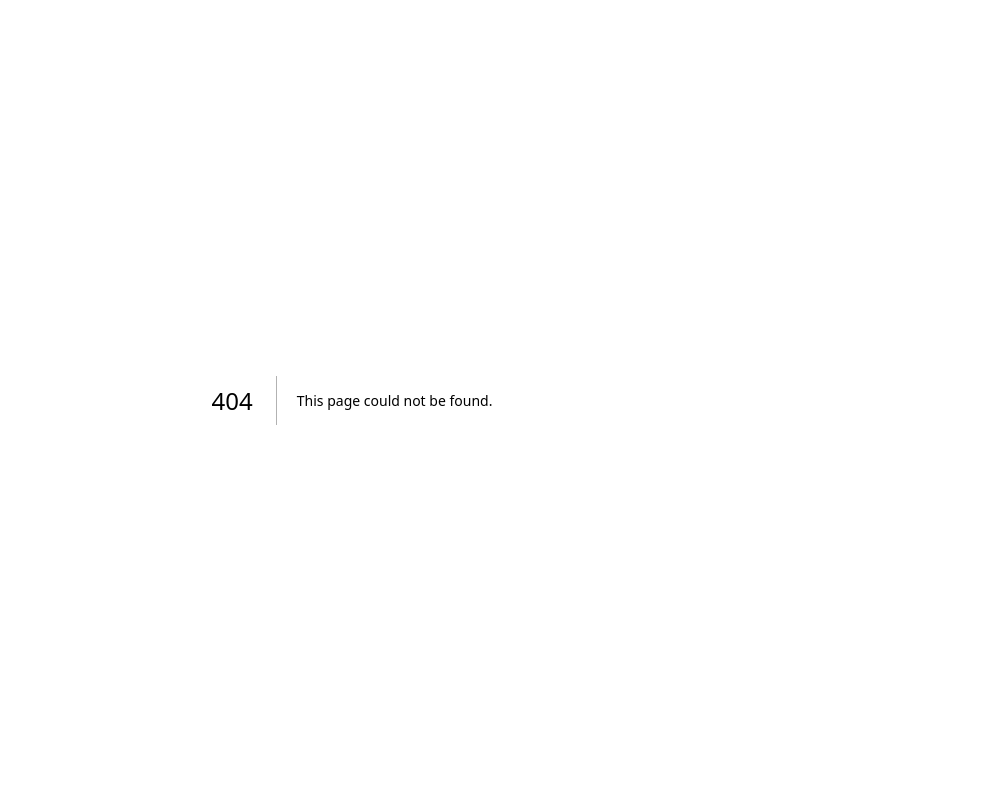
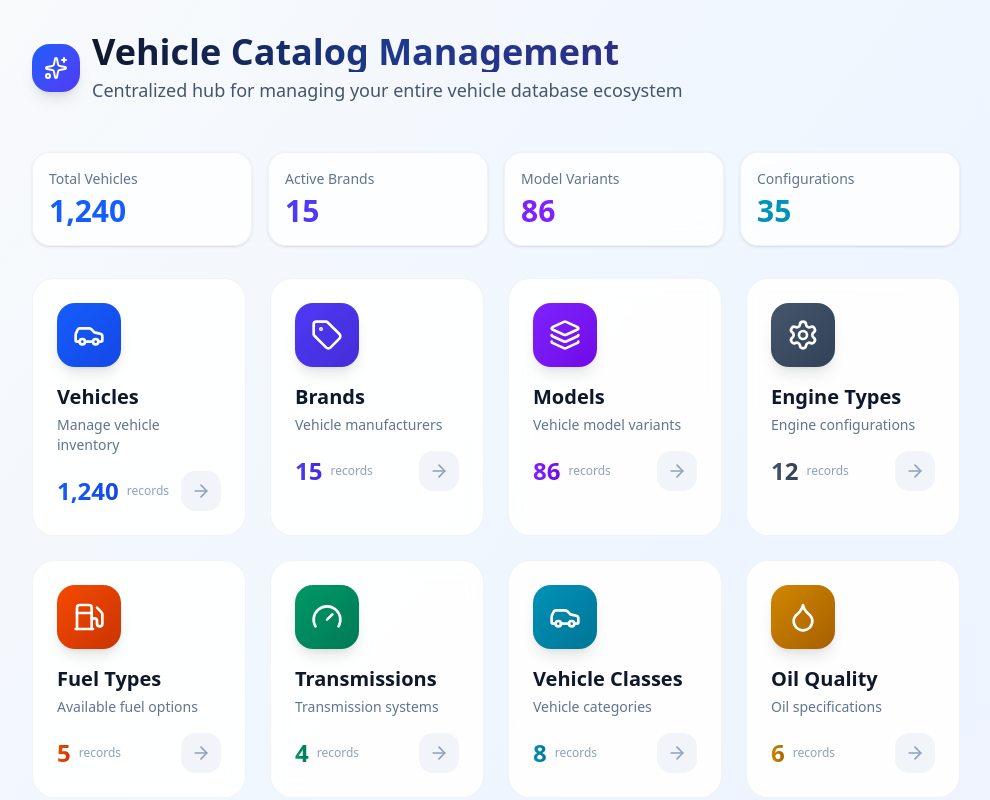
Before and after one commit to Navodyah/autofyx-frontend, a Next.js app: page /admin_dashboard/catalog in a window 1280 px wide. Before the commit this address had no page. Shown: the top 800 px of the page, without its empty margins (288-1278 px from the left). Built offline with nearby package versions, Linux system fonts and the light colour scheme.

Commit message:
catalog page

```diff
--- /dev/null
+++ b/app/admin_dashboard/catalog/page.tsx
@@ -0,0 +1,126 @@
+'use client';
+
+import Link from 'next/link';
+import {
+  Car, Tag, Layers, Fuel, Settings, Droplet, Gauge, ArrowRight, Sparkles
+} from 'lucide-react';
+
+const catalogItems = [
+  // Main Tables
+  { title: 'Vehicles', count: '1,240', icon: Car, color: 'from-blue-600 to-blue-700', href: '/admin_dashboard/catalog/vehicles', description: 'Manage vehicle inventory' },
+  { title: 'Brands', count: '15', icon: Tag, color: 'from-indigo-600 to-indigo-700', href: '/admin_dashboard/catalog/brands', description: 'Vehicle manufacturers' },
+  { title: 'Models', count: '86', icon: Layers, color: 'from-violet-600 to-violet-700', href: '/admin_dashboard/catalog/models', description: 'Vehicle model variants' },
+
+  // Specifications
+  { title: 'Engine Types', count: '12', icon: Settings, color: 'from-slate-600 to-slate-700', href: '/admin_dashboard/catalog/engine-types', description: 'Engine configurations' },
+  { title: 'Fuel Types', count: '5', icon: Fuel, color: 'from-orange-600 to-orange-700', href: '/admin_dashboard/catalog/FuelType', description: 'Available fuel options' },
+  { title: 'Transmissions', count: '4', icon: Gauge, color: 'from-emerald-600 to-emerald-700', href: '/admin_dashboard/catalog/transmission', description: 'Transmission systems' },
+  { title: 'Vehicle Classes', count: '8', icon: Car, color: 'from-cyan-600 to-cyan-700', href: '/admin_dashboard/catalog/vehicles_class', description: 'Vehicle categories' },
+  { title: 'Oil Quality', count: '6', icon: Droplet, color: 'from-yellow-600 to-yellow-700', href: '/admin_dashboard/catalog/oil', description: 'Oil specifications' },
+  { title: 'Maintenance Costs', count: '320', icon: Settings, color: 'from-pink-600 to-pink-700', href: '/admin_dashboard/catalog/maintenance', description: 'Vehicle maintenance records' },
+];
+
+export default function CatalogHubPage() {
+  return (
+    <div className="min-h-screen bg-gradient-to-br from-slate-50 via-blue-50 to-indigo-50 p-8">
+      {/* Header Section */}
+      <div className="mb-12 relative">
+        <div className="absolute top-0 right-0 w-72 h-72 bg-blue-400/10 rounded-full blur-3xl -z-10" />
+        <div className="flex items-center gap-3 mb-4">
+          <div className="w-12 h-12 bg-gradient-to-br from-blue-600 to-indigo-600 rounded-2xl flex items-center justify-center shadow-lg">
+            <Sparkles className="text-white" size={24} />
+          </div>
+          <div>
+            <h1 className="text-4xl font-bold bg-gradient-to-r from-slate-900 via-blue-900 to-indigo-900 bg-clip-text text-transparent">
+              Vehicle Catalog Management
+            </h1>
+            <p className="text-slate-600 mt-1 text-lg">
+              Centralized hub for managing your entire vehicle database ecosystem
+            </p>
+          </div>
+        </div>
+      </div>
+
+      {/* Stats Bar */}
+      <div className="grid grid-cols-2 md:grid-cols-4 gap-4 mb-8">
+        {[
+          { label: 'Total Vehicles', value: '1,240', color: 'text-blue-600' },
+          { label: 'Active Brands', value: '15', color: 'text-indigo-600' },
+          { label: 'Model Variants', value: '86', color: 'text-violet-600' },
+          { label: 'Configurations', value: '35', color: 'text-cyan-600' },
+        ].map((stat) => (
+          <div key={stat.label} className="bg-white/80 backdrop-blur-sm p-4 rounded-2xl border border-slate-200/50 shadow-sm">
+            <p className="text-slate-500 text-sm font-medium">{stat.label}</p>
+            <p className={`text-3xl font-bold ${stat.color} mt-1`}>{stat.value}</p>
+          </div>
+        ))}
+      </div>
+
+      {/* Main Catalog Grid */}
+      <div className="grid grid-cols-1 md:grid-cols-2 lg:grid-cols-3 xl:grid-cols-4 gap-6">
+        {catalogItems.map((item, index) => (
+          <Link
+            key={item.title}
+            href={item.href}
+            className="group relative bg-white/90 backdrop-blur-sm p-6 rounded-3xl border border-slate-200/50 hover:border-transparent hover:shadow-2xl hover:shadow-blue-500/20 transition-all duration-500 overflow-hidden"
+            style={{ animationDelay: `${index * 50}ms` }}
+          >
+            {/* Gradient Background on Hover */}
+            <div className={`absolute inset-0 bg-gradient-to-br ${item.color} opacity-0 group-hover:opacity-5 transition-opacity duration-500`} />
+
+            {/* Glow Effect */}
+            <div className={`absolute -top-24 -right-24 w-48 h-48 bg-gradient-to-br ${item.color} rounded-full blur-3xl opacity-0 group-hover:opacity-20 transition-opacity duration-700`} />
+
+            {/* Content */}
+            <div className="relative z-10">
+              {/* Icon */}
+              <div className={`w-16 h-16 bg-gradient-to-br ${item.color} rounded-2xl flex items-center justify-center shadow-lg mb-4 group-hover:scale-110 group-hover:rotate-3 transition-all duration-300`}>
+                <item.icon className="text-white" size={32} />
+              </div>
+
+              {/* Text */}
+              <div className="mb-4">
+                <h3 className="text-xl font-bold text-slate-900 group-hover:text-transparent group-hover:bg-gradient-to-r group-hover:from-blue-600 group-hover:to-indigo-600 group-hover:bg-clip-text transition-all duration-300">
+                  {item.title}
+                </h3>
+                <p className="text-sm text-slate-500 mt-1">
+                  {item.description}
+                </p>
+              </div>
+
+              {/* Footer */}
+              <div className="flex items-center justify-between">
+                <div className="flex items-center gap-2">
+                  <span className={`text-2xl font-bold bg-gradient-to-r ${item.color} bg-clip-text text-transparent`}>
+                    {item.count}
+                  </span>
+                  <span className="text-xs text-slate-400 font-medium">records</span>
+                </div>
+
+                <div className="w-10 h-10 bg-slate-100 group-hover:bg-gradient-to-br group-hover:from-blue-600 group-hover:to-indigo-600 rounded-xl flex items-center justify-center transition-all duration-300 group-hover:scale-110">
+                  <ArrowRight className="text-slate-400 group-hover:text-white transition-colors duration-300" size={20} />
+                </div>
+              </div>
+            </div>
+
+            {/* Decorative Element */}
+            <div className="absolute top-4 right-4 w-20 h-20 border-2 border-slate-100 rounded-full opacity-0 group-hover:opacity-100 group-hover:scale-150 transition-all duration-700" />
+          </Link>
+        ))}
+      </div>
+
+      {/* Bottom Info Card */}
+      <div className="mt-12 bg-gradient-to-r from-blue-600 to-indigo-600 rounded-3xl p-8 text-white shadow-2xl shadow-blue-500/30">
+        <div className="flex items-center justify-between">
+          <div>
+            <h3 className="text-2xl font-bold mb-2">Need help managing your catalog?</h3>
+            <p className="text-blue-100">Access documentation and best practices for vehicle data management</p>
+          </div>
+          <button className="bg-white text-blue-600 px-6 py-3 rounded-xl font-semibold hover:bg-blue-50 hover:scale-105 transition-all duration-300 shadow-lg">
+            View Guide
+          </button>
+        </div>
+      </div>
+    </div>
+  );
+}
```
